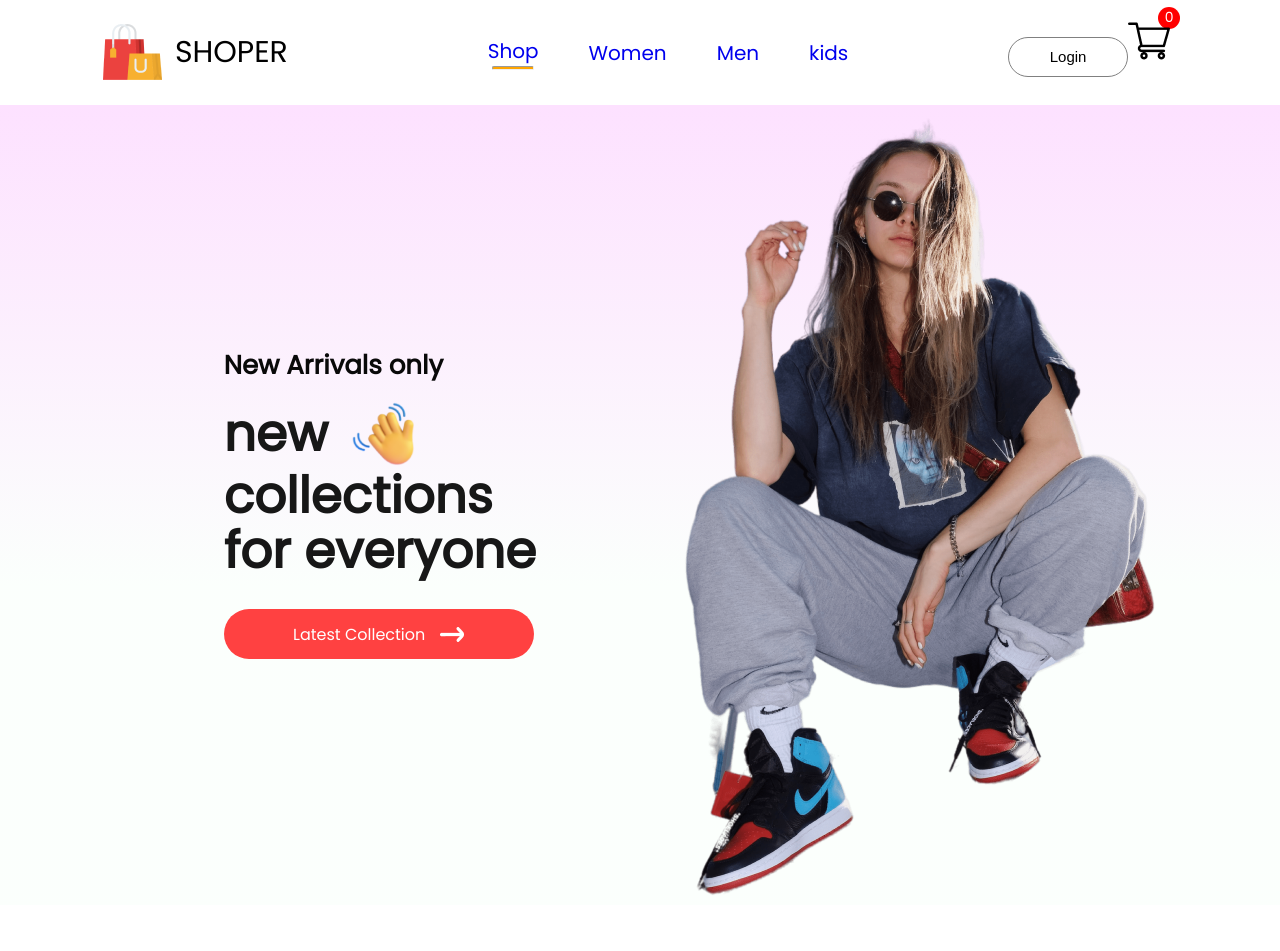
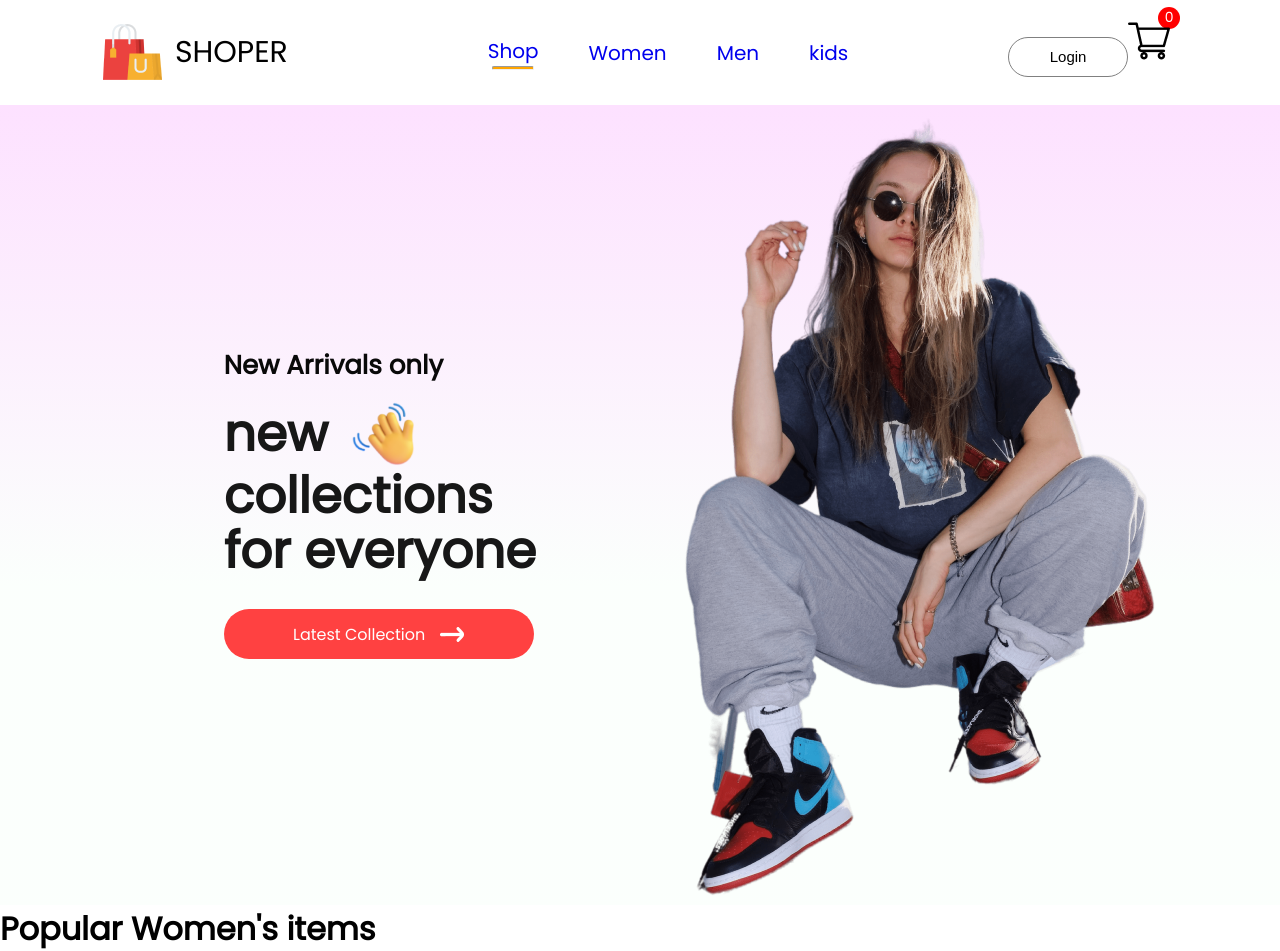
Before and after one commit to m-fadi/E-commerce, a React (Create React App) app: page / in a window 1280 px wide. Shown: the top 951 px of the page. Before the commit the page ends 930 px from the top, so only its background shows below. Built offline with nearby package versions, Linux system fonts and the light colour scheme.

Commit message:
add Popular componat to home

```diff
--- a/src/pages/Shop.jsx
+++ b/src/pages/Shop.jsx
@@ -1,10 +1,12 @@
 import Hero from '../components/Hero/Hero'
+import Popular from '../components/popular_items/Popular';
 
 function Shop() {
 console.log(Hero)
 
   return <div>
     <Hero/>
+    <Popular/>
   </div>;
 }
 
```
